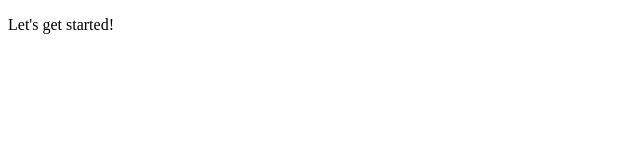
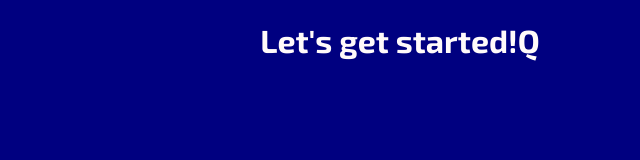
Before and after one commit to Kody-R/Capstone-Procrastinators, an Electron app: page electron-test/src/Pages/GetStarted.html in a window 800 px wide. Shown: the whole page, without its empty margins (0-640 px from the left). Drawn offline with Linux system fonts and the light colour scheme.

Commit message:
Font and centered Title

```diff
--- a/electron-test/main.js
+++ b/electron-test/main.js
@@ -6,7 +6,7 @@ const createWindow = () => {
     height: 600
   })
 
-  win.loadFile('./Pages/GetStarted.html')
+  win.loadFile('./src/Pages/GetStarted.html')
 }
 
 app.whenReady().then(() => {
--- /dev/null
+++ b/electron-test/src/CSS/GetStarted.css
@@ -0,0 +1,29 @@
+
+/* Exo 2 font */
+/* @import url('https://fonts.googleapis.com/css2?family=Exo+2&family=Lato&display=swap'); */
+
+@font-face {
+    font-family: 'Exo 2';
+    src: url('../fonts/Exo2-VariableFont_wght.ttf') format('truetype');
+}
+
+body {
+    justify-content: center;
+    text-align: center;
+    background-color: navy;
+    color: snow;
+    font-family: 'Exo 2';
+}
+
+h1 {
+    font-family: 'Exo 2';
+}
+
+.test {
+    margin: auto;
+}
+
+.buttonFlexBox {
+    display: flex;
+    justify-content: center;
+}
--- a/electron-test/Pages/GetStarted.html
+++ b/electron-test/src/Pages/GetStarted.html
@@ -12,22 +12,13 @@
       http-equiv="X-Content-Security-Policy"
       content="default-src 'self'; script-src 'self'"
     />
+    <link rel="stylesheet" href="../CSS/GetStarted.css">
     <title>ProCrastinator</title>
-    <style>
-        body {
-            justify-content: center;
-            text-align: center;
-            background-color: navy;
-        }
-        .test {
-            margin: auto;
-        }
-    </style>
   </head>
 
   <body>
     <div class="test">
-        <p>Let's get started!</p>
+        <h1>Let's get started!Q</h1>
     </div>
   </body>
 
```
Also changed, not shown: electron-test/src/fonts/Exo2-Italic-VariableFont_wght.ttf (added), electron-test/src/fonts/Exo2-VariableFont_wght.ttf (added).
